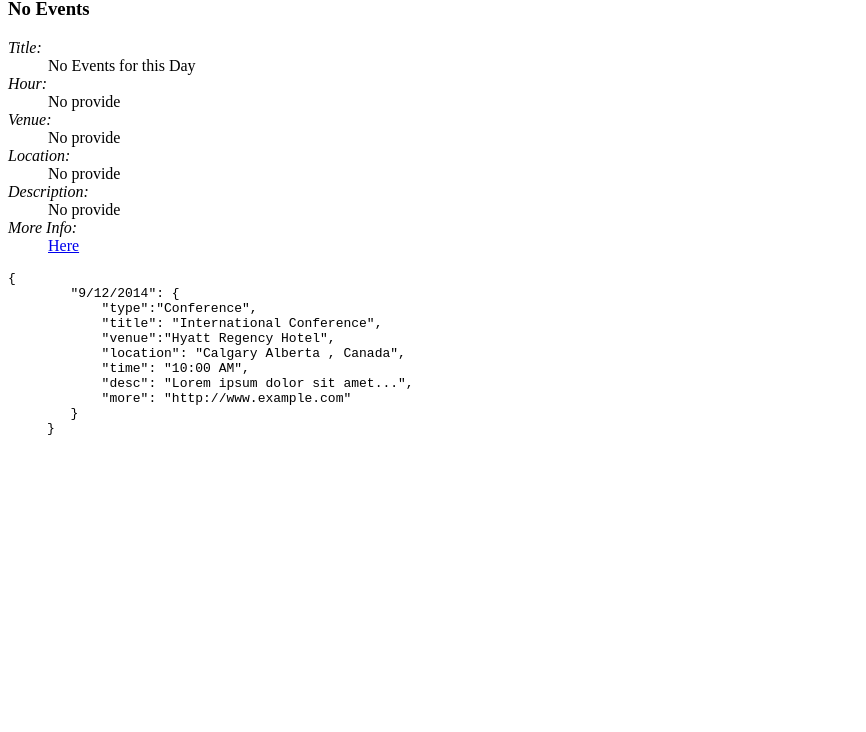
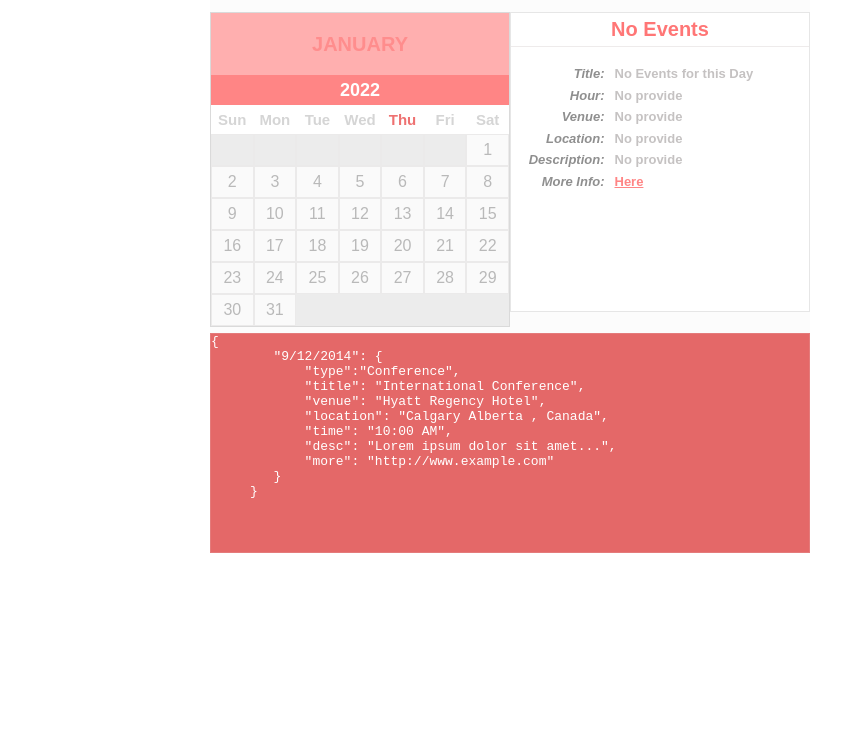
Before and after one commit to masonrware/jarvis-assistant, an Electron app: page src/calendar/calendar.html in a window 1020 px wide. Shown: the part 68-800 px from the top of the page, without its empty margins (0-866 px from the left). Drawn offline with Linux system fonts and the light colour scheme; no server answers.

Commit message:
integration

```diff
--- a/calendar/calendar.html
+++ b/src/calendar/calendar.html
@@ -1,4 +1,9 @@
-<div class="wrapper">
+<!DOCTYPE html>
+<head>
+  <link rel='stylesheet' type='text/css' href='./calendarStyle.css'>
+</head>
+<body>
+  <div class="wrapper">
     <h1>Events for this Month.</h1>
     <div id="calendar"></div>
     <div id="calendar_data">
@@ -18,7 +23,7 @@
         "9/12/2014": {
             "type":"Conference",
             "title": "International Conference",
-            "venue":"Hyatt Regency Hotel",
+            "venue": "Hyatt Regency Hotel",
             "location": "Calgary Alberta , Canada",
             "time": "10:00 AM",
             "desc": "Lorem ipsum dolor sit amet...",
@@ -26,4 +31,6 @@
         }
      }</code></pre>
     </div>
-    </div>
+  </div>
+</body>
+<script src='./calendar.js'></script>
```
Also changed, not shown: src/calendar/calendar.js (renamed from calendar/calendar.js), src/calendar/calendarStyle.css (renamed from calendar/calendarStyle.css).
